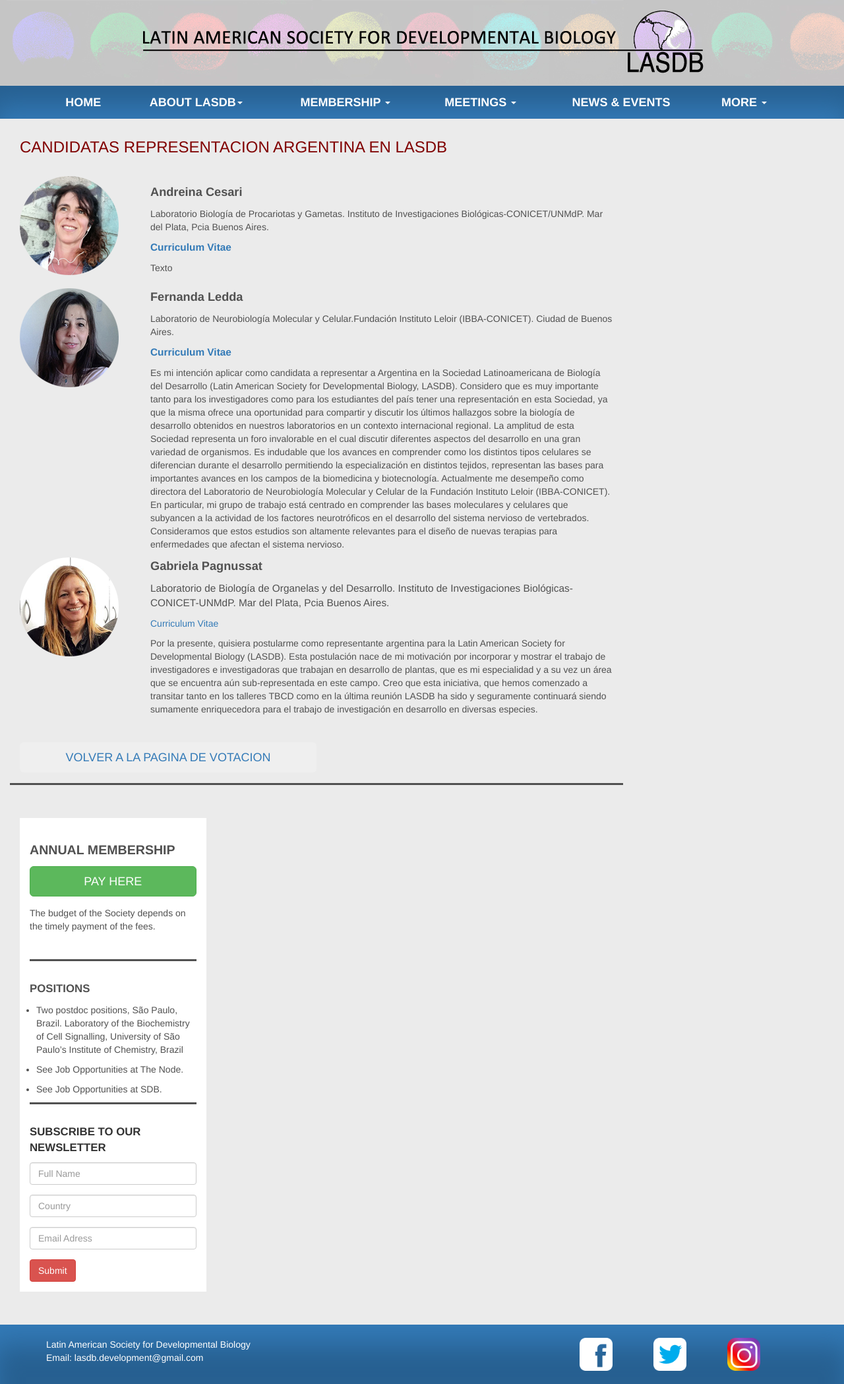
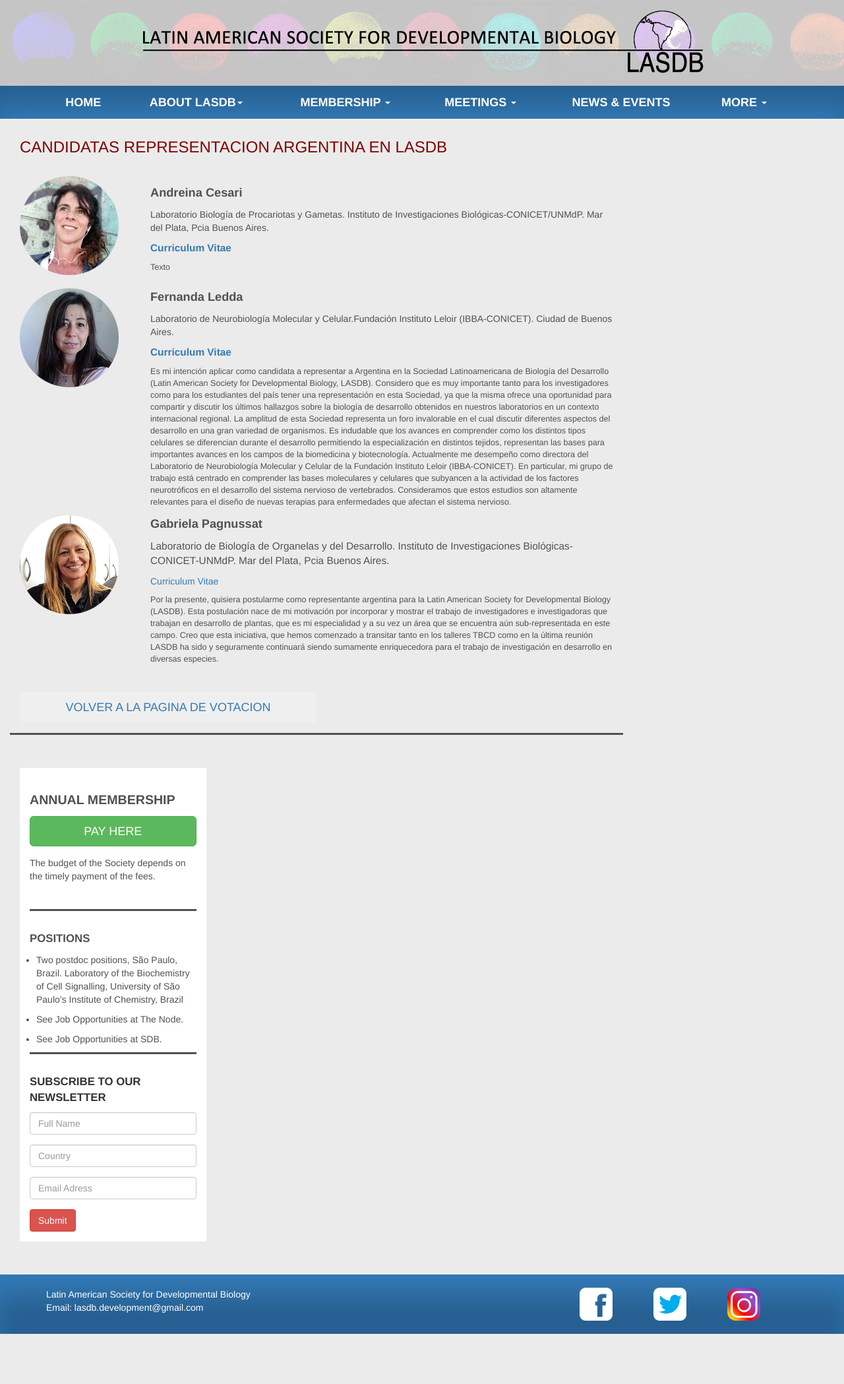
Before and after one commit to lasdb/lasdb.github.io, a Jekyll site: the page built from pages/arg/Candidatas-Arg-2020.html, in a window 1280 px wide. Shown: the whole page at 66% size. Built offline with Jekyll 4.4.1, drawn with Linux system fonts in a browser that asks for light colours; nearby versions of some CDN libraries; after the commit the page ends 2022 px from its top, so only the background shows below that.

Commit message:
Update Candidatas-Arg-2020.html

```diff
--- a/pages/arg/Candidatas-Arg-2020.html
+++ b/pages/arg/Candidatas-Arg-2020.html
@@ -14,14 +14,14 @@
                 <td><p style="font-weight:bold; font-size: 1.3em;">Andreina Cesari</strong><br></p>
                 <p style="font-weight:; font-size: 1em;">Laboratorio Biología de Procariotas y Gametas. Instituto de Investigaciones Biológicas-CONICET/UNMdP. Mar del Plata, Pcia Buenos Aires.</span><br></p>
                 <p style="font-weight:bold; font-size: 1.1em;"><a href="{{site.baseurl}}/pages/arg/Andreina-Cesari-CV.pdf" target="_blank">Curriculum Vitae</a><br></p>
-                <p style="font-weight:; font-size: 1em;">Texto</span><br></p>
+                <p style="font-weight:; font-size: 0.9em;">Texto</span><br></p>
                 </tr>
                 <tr>
                 <td valign="top" width="22%"><img src="{{site.baseurl}}/pages/arg/Fernanda-Ledda.png"><br><br></td>
                 <td><p style="font-weight:bold; font-size: 1.3em;">Fernanda Ledda</strong><br></p>
                 <p style="font-weight:; font-size: 1em;">Laboratorio de Neurobiología Molecular y Celular.Fundación Instituto Leloir (IBBA-CONICET). Ciudad de Buenos Aires.</span><br></p>
                 <p style="font-weight:bold; font-size: 1.1em;"><a href="{{site.baseurl}}/pages/arg/Fernanda-Ledda-CV.pdf" target="_blank">Curriculum Vitae</a><br></p>
-                <p style="font-weight:; font-size: 1em;">Es mi intención aplicar como candidata a representar a Argentina en la Sociedad Latinoamericana de Biología del Desarrollo (Latin American Society for Developmental Biology, LASDB). Considero que es muy importante tanto para los investigadores como para los estudiantes del país tener una representación en esta Sociedad, ya que la misma ofrece una oportunidad para compartir y discutir los últimos hallazgos sobre la biología de desarrollo obtenidos en nuestros laboratorios en un contexto internacional regional.
+                <p style="font-weight:; font-size: 0.9em;">Es mi intención aplicar como candidata a representar a Argentina en la Sociedad Latinoamericana de Biología del Desarrollo (Latin American Society for Developmental Biology, LASDB). Considero que es muy importante tanto para los investigadores como para los estudiantes del país tener una representación en esta Sociedad, ya que la misma ofrece una oportunidad para compartir y discutir los últimos hallazgos sobre la biología de desarrollo obtenidos en nuestros laboratorios en un contexto internacional regional.
 La amplitud de esta Sociedad representa un foro invalorable en el cual discutir diferentes aspectos del desarrollo en una gran variedad de organismos. Es indudable que los avances en comprender como los distintos tipos celulares se diferencian durante el desarrollo permitiendo la especialización en distintos tejidos, representan las bases para importantes avances en los campos de la biomedicina y biotecnología.
 Actualmente me desempeño como directora del Laboratorio de Neurobiología Molecular y Celular de la Fundación Instituto Leloir (IBBA-CONICET). En particular, mi grupo de trabajo está centrado en comprender las bases moleculares y celulares que subyancen a la actividad de los factores neurotróficos en el desarrollo del sistema nervioso de vertebrados. Consideramos que estos estudios son altamente relevantes para el diseño de nuevas terapias para enfermedades que afectan el sistema nervioso.
 </span><br></p>
@@ -31,7 +31,7 @@
                 <td><p style="font-weight:bold; font-size: 1.3em;">Gabriela Pagnussat</strong><br></p>
                 <p style="font-weight:; font-size: 1.1em;">Laboratorio de Biología de Organelas y del Desarrollo. Instituto de Investigaciones Biológicas-CONICET-UNMdP. Mar del Plata, Pcia Buenos Aires.</span><br></p>
                 <a href="{{site.baseurl}}/pages/arg/Gabriela-Pagnussat-CV.pdf" target="_blank">Curriculum Vitae</a><br></p>
-                <p style="font-weight:; font-size: 1em;">Por la presente, quisiera postularme como representante argentina para la Latin American Society for Developmental Biology (LASDB). Esta postulación nace de mi motivación por incorporar y mostrar el trabajo de investigadores e investigadoras que trabajan en desarrollo de plantas, que es mi especialidad y a su vez un área que se encuentra aún sub-representada en este campo. Creo que esta iniciativa, que hemos comenzado a transitar tanto en los talleres TBCD como en la última reunión LASDB ha sido y seguramente continuará siendo sumamente enriquecedora para el trabajo de investigación en desarrollo en diversas especies. <br></p>
+                <p style="font-weight:; font-size: 0.9em;">Por la presente, quisiera postularme como representante argentina para la Latin American Society for Developmental Biology (LASDB). Esta postulación nace de mi motivación por incorporar y mostrar el trabajo de investigadores e investigadoras que trabajan en desarrollo de plantas, que es mi especialidad y a su vez un área que se encuentra aún sub-representada en este campo. Creo que esta iniciativa, que hemos comenzado a transitar tanto en los talleres TBCD como en la última reunión LASDB ha sido y seguramente continuará siendo sumamente enriquecedora para el trabajo de investigación en desarrollo en diversas especies. <br></p>
                 </tr>
                 </tbody>
                 </table>
```
